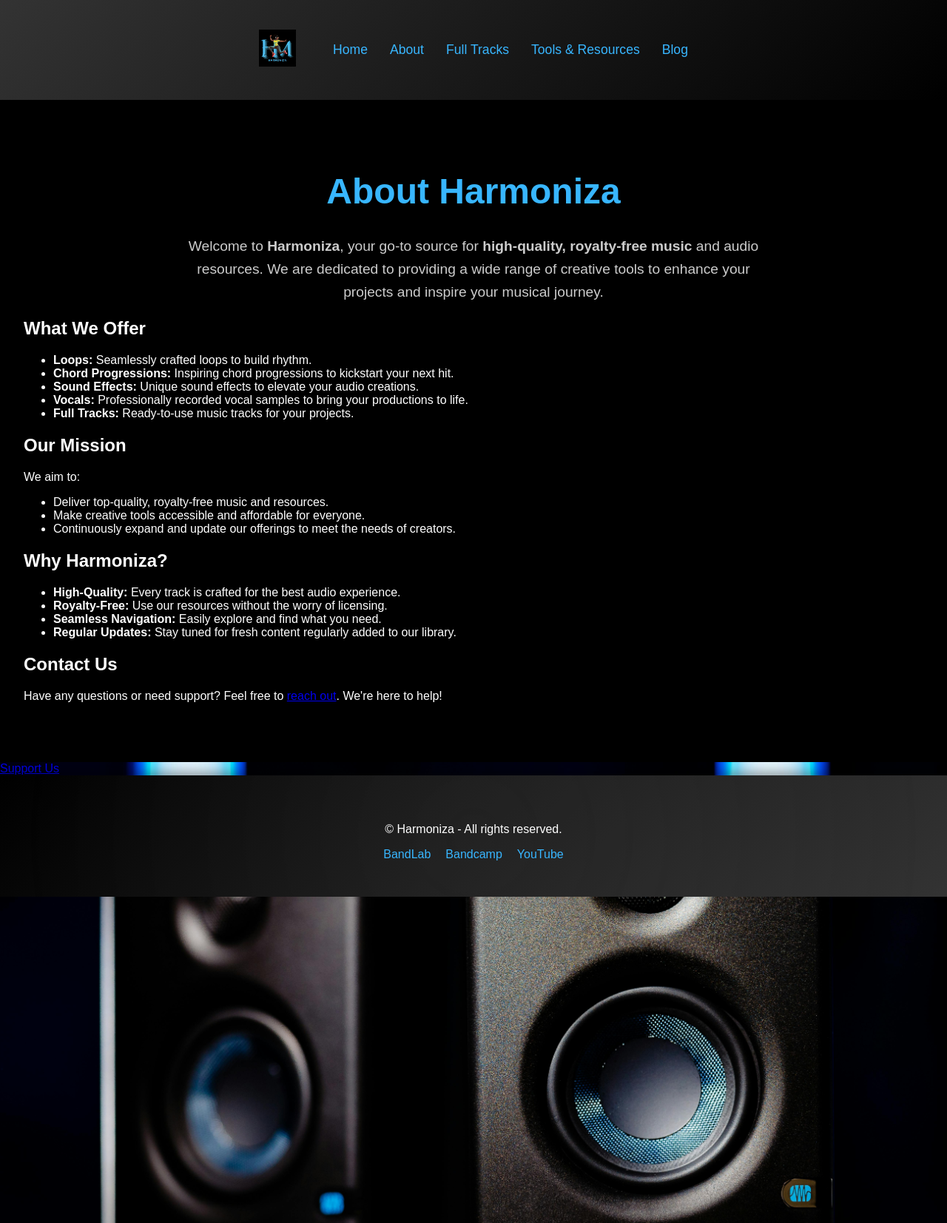
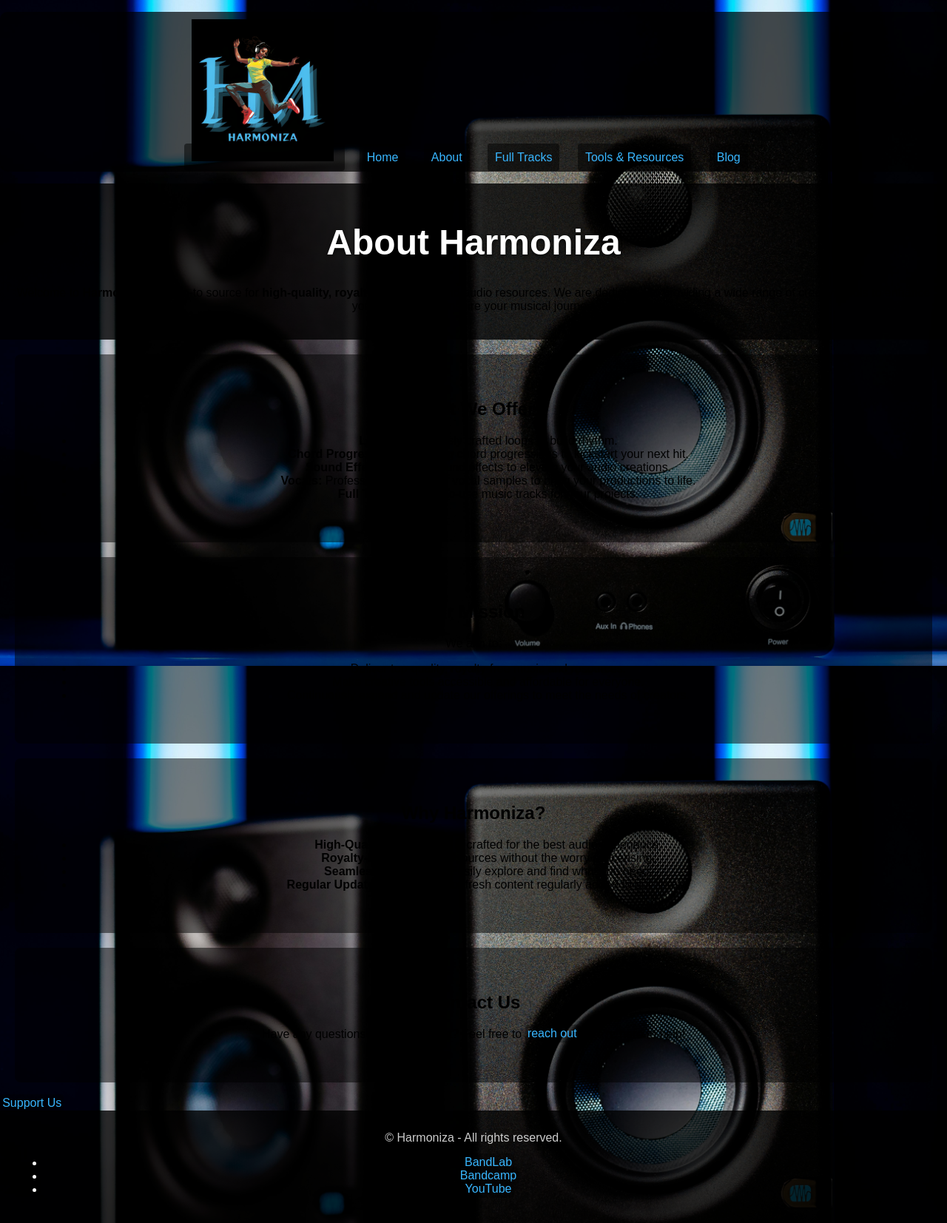
Before and after one commit to Harmoniza/harmoniza, a Jekyll site: the page built from about.markdown, in a window 1280 px wide. Shown: the whole page at 74% size. Built offline with Jekyll 4.4.1, drawn with Linux system fonts in a browser that asks for light colours.

Commit message:
Updated config, styles, and homepage content

```diff
--- a/_config.yml
+++ b/_config.yml
@@ -7,7 +7,7 @@
   Harmoniza is your go-to source for high-quality, royalty-free music and audio resources.
   We provide loops, chord progressions, sound effects, vocals, and full tracks designed to elevate your projects.
   Our mission is to make professional music production tools accessible to all creators.
-baseurl: "harmoniza" # the subpath of your site, e.g. /blog
+baseurl: "/harmoniza" # the subpath of your site, e.g. /blog
 url: "https://harmoniza.github.io/harmoniza/" # the base hostname & protocol for your site, e.g. http://example.com
 github_username: Harmoniza
 
--- a/assets/css/styles.css
+++ b/assets/css/styles.css
@@ -1,9 +1,8 @@
-/* General Styling */
+/* General Body Styles */
 body {
   font-family: Arial, sans-serif;
   margin: 0;
   padding: 0;
-  color: #333;
   background: #000000;
   background-image: url("/assets/images/Harmoniza-body-background-image.jpg");
   background-size: cover;
@@ -11,113 +10,107 @@
   background-attachment: fixed;
 }
 
-/* Navigation Styling with logo updates */
-nav {
-  background: linear-gradient(135deg, #000000 0%, #000000 100%);
-  color: #fff;
-  padding: 1.5rem 2.5rem; /* Reduced padding for smaller height */
-  box-shadow: none;
-  transition: background 0.3s, padding 0.3s;
+/* Header Styles */
+header {
+  background-color: rgba(0, 0, 0, 0.8); /* Semi-transparent background */
+  padding: 20px;
+  text-align: center;
+  position: relative;
+  z-index: 100;
 }
 
-nav:hover {
-  background: linear-gradient(135deg, #333333 0%, #000000 100%);
-  padding: 2rem 3rem; /* Subtle increase on hover */
+header h1 {
+  color: #ffffff;
+  font-size: 3rem;
+  text-shadow: 0 2px 5px rgba(0, 0, 0, 0.7); /* Stronger shadow */
+  opacity: 0;
+  animation: fadeInTitle 1.5s ease-in-out forwards;
+  transition: transform 0.3s, text-shadow 0.3s;
 }
 
-/* Logo Styling */
-nav .logo {
-  height: 50px; /* Keep logo size the same */
-  width: auto;
-  margin-right: 20px; /* Add space between the logo and the Home link */
+header h1:hover {
+  transform: scale(1.1);
+  text-shadow: 0 4px 10px rgba(0, 0, 0, 0.8);
 }
 
+/* Title Fade-In Animation */
+@keyframes fadeInTitle {
+  from {
+    opacity: 0;
+    transform: translateY(-20px);
+  }
+  to {
+    opacity: 1;
+    transform: translateY(0);
+  }
+}
+
+/* Navigation Menu */
 nav ul {
   list-style-type: none;
   padding: 0;
-  margin: 0;
-  display: flex;
-  justify-content: center;
-  align-items: center;
+  text-align: center;
+  background: rgba(0, 0, 0, 0.7);
+  padding: 10px;
+  border-radius: 10px;
 }
 
 nav ul li {
-  margin: 0 15px;
-  position: relative;
-}
-
-nav ul li.logo {
-  margin-right: 30px; /* Ensure logo has proper spacing next to the Home link */
+  display: inline;
+  margin-right: 20px;
 }
 
 nav ul li a {
   color: #38b6ff;
   text-decoration: none;
-  font-size: 1.1rem;
-  padding: 0.5rem 0;
-  display: inline-block;
-  position: relative;
+  padding: 10px;
+  border-radius: 4px;
   transition: color 0.3s, background-color 0.3s, transform 0.3s;
-  background: linear-gradient(to bottom, transparent 70%, #000000 30%);
-  background-size: 100% 200%;
-  background-position: 0 0;
+  background-color: rgba(0, 0, 0, 0.5); /* Semi-transparent black */
 }
 
 nav ul li a:hover {
   color: #edd638;
-  background-position: 0 100%;
-  transform: translateY(-3px);
+  background-color: rgba(0, 0, 0, 0.8); /* Darken on hover */
+  transform: translateY(-5px);
+  box-shadow: 0 4px 8px rgba(0, 0, 0, 0.4); /* Subtle shadow */
 }
 
-/* Glowing animation for the logo */
-nav .logo:hover {
-  border-color: #38b6ff;
-  box-shadow: 0 0 10px 5px rgba(56, 182, 255, 0.5);
-  transition: box-shadow 0.4s ease-in-out, border-color 0.4s;
+/* Section Styles */
+section {
+  padding: 40px;
+  background-color: rgba(0, 0, 0, 0.5); /* Transparent black */
+  border-radius: 8px;
+  margin: 20px;
+  text-align: center;
 }
 
-/* Header Styling for Homepage */
-.home-header {
-  text-align: center;
-  color: #ffffff;
-  padding: 5rem 1rem; /* Increased padding to blend with larger background */
-  background: url("/assets/images/Harmoniza-header-background-image.jpg")
-    no-repeat center center;
-  background-size: cover;
-  background-blend-mode: darken;
-  border-bottom: 5px solid #edd638; /* Accent line to match hover color */
+/* Welcome to Harmoniza Styling */
+#welcome h2 {
+  font-size: 4rem;
+  color: #c55343; /* Highlighting with new color */
+  text-shadow: 0 2px 6px rgba(0, 0, 0, 0.7);
+  opacity: 0;
+  animation: fadeInTitle 1.8s ease-in-out forwards;
+  transform: scale(1);
+  transition: transform 0.3s, text-shadow 0.3s;
 }
 
-.home-header h1 {
-  margin: 0;
-  font-size: 4rem; /* Increased font size for prominence */
-  color: rgba(
-    255,
-    255,
-    255,
-    0.9
-  ); /* Subtle transparency with high visibility */
-}
-
-.home-header p {
-  font-size: 1.5rem; /* Larger text for better readability */
-  margin-top: 1rem;
-  color: rgba(255, 255, 255, 0.8); /* Subtle transparency for secondary text */
+#welcome h2:hover {
+  transform: scale(1.05); /* Slightly enlarge */
+  text-shadow: 0 4px 12px rgba(0, 0, 0, 0.9);
 }
 
 /* Explore Sections Styling */
-.explore-sections {
-  padding: 4rem 2rem; /* Adjusting padding for better spacing below header */
-  background: #030303; /* Dark background to match theme */
-}
-
 .explore-sections h2 {
   color: #ffffff;
   text-align: center;
-  margin-bottom: 3rem; /* Increased space to give breathing room */
-  font-size: 2.5rem; /* Increased font size for emphasis */
+  margin-bottom: 3rem;
+  font-size: 2.5rem;
   font-weight: bold;
-  text-shadow: 0 2px 4px rgba(0, 0, 0, 0.5); /* Subtle shadow for better visibility */
+  text-shadow: 0 2px 4px rgba(0, 0, 0, 0.5);
+  opacity: 0;
+  animation: fadeInTitle 2s ease-in-out forwards;
 }
 
 .section-grid {
@@ -126,8 +119,9 @@
   gap: 1rem;
 }
 
+/* Section Cards with Transparent Padding */
 .section-card {
-  background: #ffffff;
+  background-color: rgba(0, 0, 0, 0.7); /* Transparent black */
   border-radius: 8px;
   padding: 1rem;
   text-align: center;
@@ -146,154 +140,48 @@
 }
 
 .section-card p {
-  color: #070707;
+  color: #ffffff;
 }
 
-.section-link {
+/* Links Styling */
+a {
   color: #38b6ff;
   text-decoration: none;
-  font-weight: bold;
-  transition: color 0.3s, text-shadow 0.3s;
+  padding: 0.2rem;
+  border-radius: 4px;
+  transition: color 0.3s, background-color 0.3s, transform 0.3s;
+  background: rgba(0, 0, 0, 0.3); /* More subtle transparent background */
 }
 
-.section-link:hover {
+a:hover {
   color: #edd638;
-  text-shadow: 0 0 4px #edd638, 0 0 6px #edd638;
+  background: rgba(0, 0, 0, 0.6); /* Darken background */
+  transform: translateY(-2px);
 }
 
-/* Footer Styling */
+/* Footer Styles */
 footer {
-  background: linear-gradient(
-    135deg,
-    #000000 0%,
-    #333333 100%
-  ); /* Consistent gradient */
-  color: #fff;
-  padding: 3rem; /* Larger footer to balance the design */
+  background-color: rgba(0, 0, 0, 0.8);
+  color: #ffffff;
   text-align: center;
-  box-shadow: 0 -6px 12px rgba(0, 0, 0, 0.3); /* Stronger shadow */
-  position: relative;
-  overflow: hidden;
+  padding: 20px;
 }
 
-footer:before {
-  content: "";
-  position: absolute;
-  top: 0;
-  left: 0;
-  width: 100%;
-  height: 100%;
-  background: radial-gradient(circle, rgba(255, 255, 255, 0.1), transparent);
-  opacity: 0.3;
-  animation: pulse 4s infinite;
+/* Footer Text Styling */
+footer p {
+  margin: 0.5rem 0;
+  color: rgba(255, 255, 255, 0.8);
 }
 
-@keyframes pulse {
-  0% {
-    transform: scale(1);
-    opacity: 0.3;
+/* Responsive Adjustments */
+@media (max-width: 768px) {
+  header h1 {
+    font-size: 2.5rem;
   }
-  50% {
-    transform: scale(1.05);
-    opacity: 0.6;
+  #welcome h2 {
+    font-size: 3rem;
   }
-  100% {
-    transform: scale(1);
-    opacity: 0.3;
+  nav ul li a {
+    padding: 8px;
   }
 }
-
-footer ul {
-  list-style-type: none;
-  padding: 0;
-  margin: 0;
-  display: flex;
-  justify-content: center;
-  flex-wrap: wrap;
-}
-
-footer ul li {
-  margin: 0 10px;
-}
-
-footer ul li a {
-  color: #38b6ff; /* Initial color */
-  text-decoration: none;
-  font-size: 1rem;
-  position: relative;
-  transition: color 0.3s, text-shadow 0.3s;
-}
-
-footer ul li a:hover {
-  color: #edd638; /* Hover color */
-  text-shadow: 0 0 6px #38b6ff, 0 0 10px #38b6ff; /* Added text-shadow on hover */
-}
-
-/* About Page Styling */
-.about-container {
-  padding: 4rem 2rem;
-  background: #000000; /* Dark theme background */
-  color: #ffffff; /* White text */
-}
-
-.about-header h1 {
-  text-align: center;
-  font-size: 3rem;
-  color: #38b6ff; /* Matching the primary theme color */
-  margin-bottom: 2rem;
-  transition: color 0.3s, transform 0.3s;
-}
-
-.about-header h1:hover {
-  color: #edd638; /* Hover effect color */
-  transform: scale(1.05); /* Slight lift on hover */
-}
-
-.about-header p {
-  font-size: 1.2rem;
-  text-align: center;
-  max-width: 800px;
-  margin: 0 auto;
-  line-height: 1.6;
-  color: rgba(255, 255, 255, 0.8); /* Slight transparency */
-}
-
-/* Padding for 'Tools and Resources' Section */
-.tools-resources {
-  padding: 4rem 2rem; /* Matching padding for consistency */
-  background: #000000; /* Dark background */
-}
-
-.tools-resources p {
-  font-size: 1.2rem;
-  line-height: 1.6;
-  color: rgba(255, 255, 255, 0.8); /* Matches the About section body text */
-  max-width: 800px;
-  margin: 0 auto;
-}
-
-.tools-resources .button {
-  background-color: #38b6ff;
-  color: #ffffff;
-  padding: 1rem 2rem;
-  border-radius: 8px;
-  transition: background-color 0.3s;
-}
-
-.tools-resources .button:hover {
-  background-color: #edd638;
-}
-
-/* Posts Section */
-.posts {
-  padding: 4rem 2rem; /* Consistent padding for posts section */
-  background: #000000; /* Consistent dark theme */
-}
-
-.posts p {
-  font-size: 1.2rem;
-  line-height: 1.6;
-  color: rgba(255, 255, 255, 0.8); /* Body text color */
-  max-width: 800px;
-  margin: 0 auto;
-}
--- a/index.markdown
+++ b/index.markdown
@@ -6,7 +6,7 @@
 <div class="home-container">
   <header class="home-header">
     <h1>Welcome to Harmoniza</h1>
-    <p>Discover a wide range of high-quality, royalty-free music tracks and resources designed to elevate your projects.</p>
+    <p>Discover a wide range of high-quality, royalty-free music tracks and resources designed to elevate your projects. Here at Harmoniza, we believe in empowering your creativity by allowing you to pay what you want for the music that inspires you.</p>
   </header>
 
   <section class="explore-sections">
```
